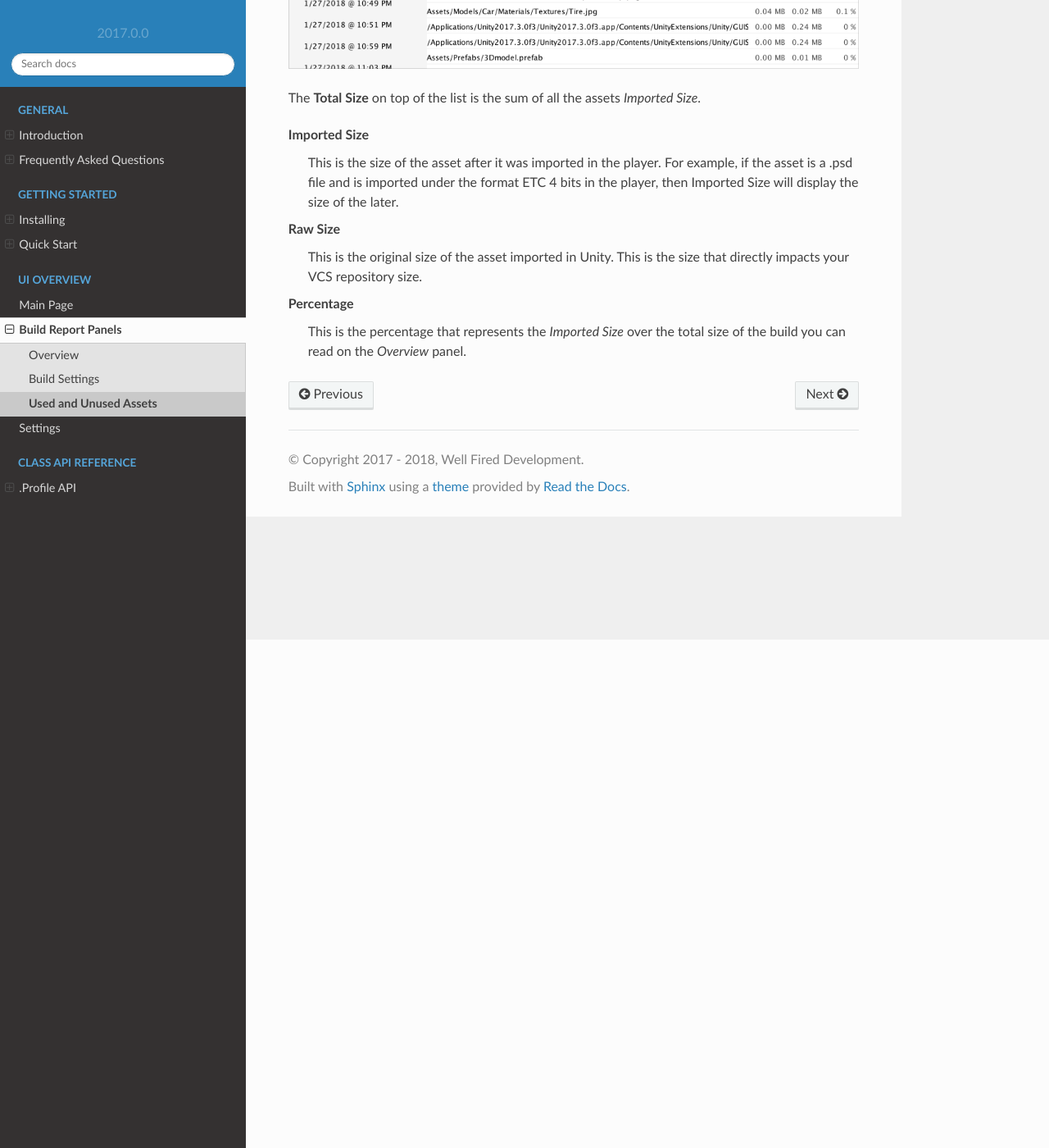
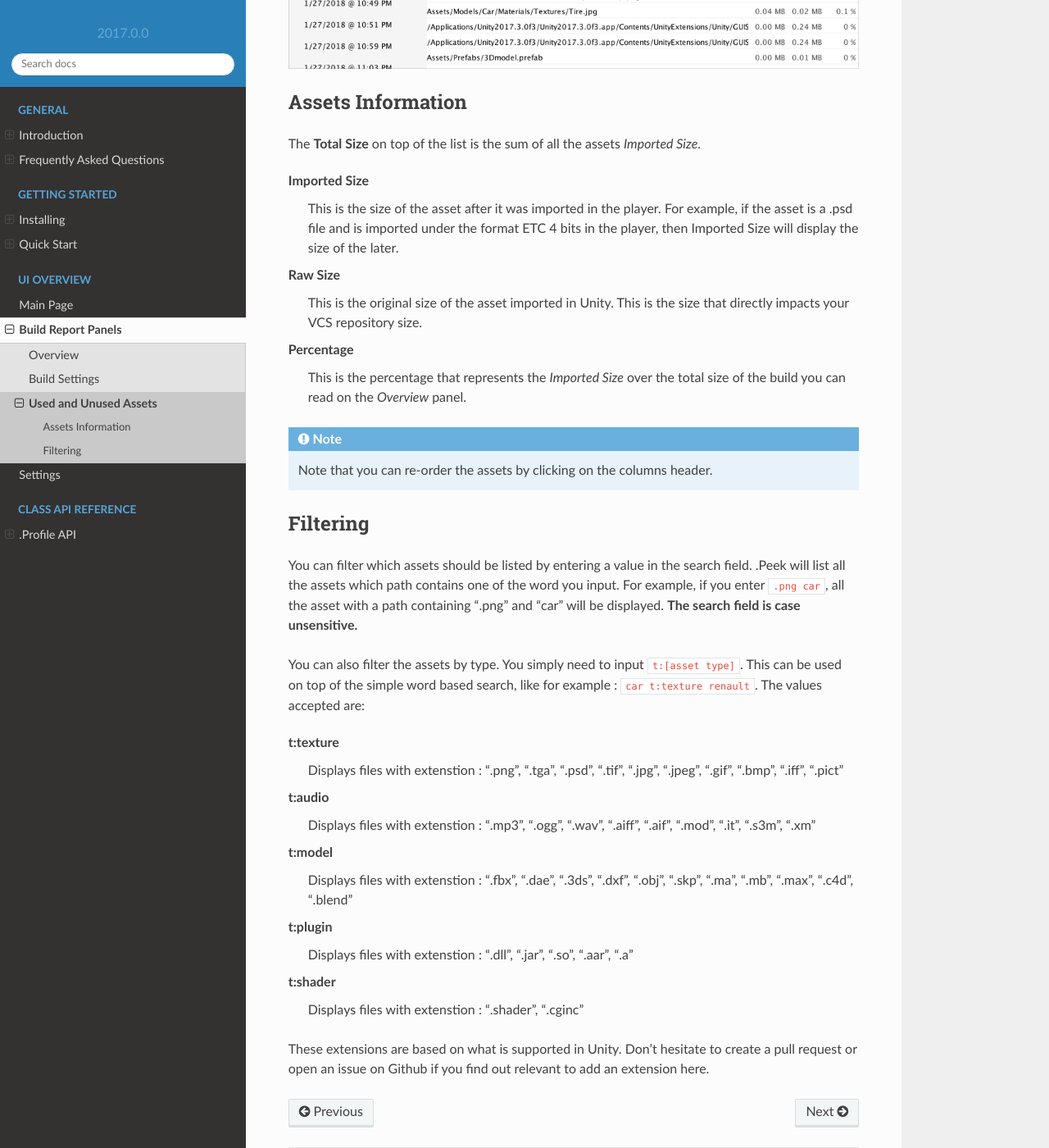
Before and after one commit to WellFiredDevelopment/dotPeekDocumentation, a Sphinx documentation site: the page built from sphinx/source/ui-overview/build-report-panels/build-report-assets.rst, in a window 1280 px wide and 1400 px high, scrolled down 620 px. Shown: the whole window at 82% size. Built offline with Sphinx 7.4.7 and the Read the Docs theme 2.0.0, drawn with Linux system fonts in a browser that asks for light colours.

Commit message:
build-report-assets : Add asset filtering instructions

```diff
--- a/sphinx/source/ui-overview/build-report-panels/build-report-assets.rst
+++ b/sphinx/source/ui-overview/build-report-panels/build-report-assets.rst
@@ -6,6 +6,9 @@ Used and Unused Assets
 These two panels give you a detailed list of the assets included or not in your build.
 
 .. image:: images/build-report-assets/assets.png
+
+Assets Information
+-----------------
 
 The **Total Size** on top of the list is the sum of all the assets *Imported Size*.
 
@@ -18,3 +21,33 @@ Raw Size
 
 Percentage
    This is the percentage that represents the *Imported Size* over the total size of the build you can read on the *Overview* panel.
+
+.. note:: Note that you can re-order the assets by clicking on the columns header.
+
+Filtering
+---------
+
+You can filter which assets should be listed by entering a value in the search field. .Peek will list all the
+assets which path contains one of the word you input. For example, if you enter ``.png car``, all the asset with a path
+containing ".png" and "car" will be displayed. **The search field is case unsensitive.**
+
+You can also filter the assets by type. You simply need to input ``t:[asset type]``. This can be used on top of the
+simple word based search, like for example : ``car t:texture renault``. The values accepted are:
+
+t:texture
+   Displays files with extenstion : ".png", ".tga", ".psd", ".tif", ".jpg", ".jpeg", ".gif", ".bmp", ".iff", ".pict"
+
+t:audio
+   Displays files with extenstion : ".mp3", ".ogg", ".wav", ".aiff", ".aif", ".mod", ".it", ".s3m", ".xm"
+
+t:model
+   Displays files with extenstion : ".fbx", ".dae", ".3ds", ".dxf", ".obj", ".skp", ".ma", ".mb", ".max", ".c4d", ".blend"
+
+t:plugin
+   Displays files with extenstion : ".dll", ".jar", ".so", ".aar", ".a"
+
+t:shader
+   Displays files with extenstion : ".shader", ".cginc"
+
+These extensions are based on what is supported in Unity. Don't hesitate to create a pull request or open an issue on
+Github if you find out relevant to add an extension here.
```
